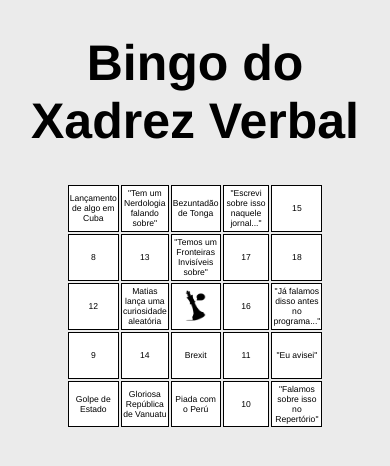
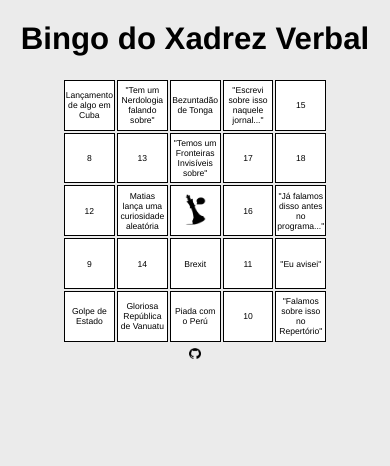
Before and after one commit to andrario/bingo_xadrez_verbal, a plain HTML site: page index.html in a window 390 px wide. Drawn offline with Linux system fonts and the light colour scheme.

Commit message:
link git

```diff
--- a/index.html
+++ b/index.html
@@ -16,6 +16,7 @@
 
             </tbody>
         </table>
+    <a href="https://github.com/andrario/bingo_xadrez_verbal"><img id="iconeGithub" src="GH.png"/></a>
     </div>
     <script src="./script.js"></script>
 </body>
--- a/style.css
+++ b/style.css
@@ -14,12 +14,23 @@ h1 {
     font-size: 50px;
 }
 
+a {
+    margin: 20px;
+}
+
 table{
     margin-left: auto;
     margin-right: auto;
     /* width: 20vw; */
     max-width: 100px;
     /* max-height: 100px; */
+}
+
+#iconeGithub{
+    width: 100%;
+    padding: 1vw;
+    max-width: 3vw;
+    height: auto;
 }
 
 img{
@@ -39,12 +50,16 @@ td{
 }
 
 @media screen and (max-width: 560px) {
+    h1{
+        font-size: 8vw;
+    }
+
     table{
         margin-left: auto;
         margin-right: auto;
-        width: 20vw;
-        max-width: 100px;
-        max-height: 100px;
+        width: 22vw;
+        max-width: 120px;
+        max-height: 120px;
         /* height: 15vw; */
         font-size: 2.2vw;
         /* overflow-x:auto; */
@@ -57,12 +72,12 @@ td{
     }
 
     td{
-        height: 11vw;
-        width: 11vw;
+        height: 12vw;
+        width: 12vw;
         border: 0.5vw;
         border-color: black;
         border-style: solid;
         background-color: white;
-        min-width: 11vw;
+        min-width: 12vw;
     }
 }
```
Also changed, not shown: GH.png (added).
